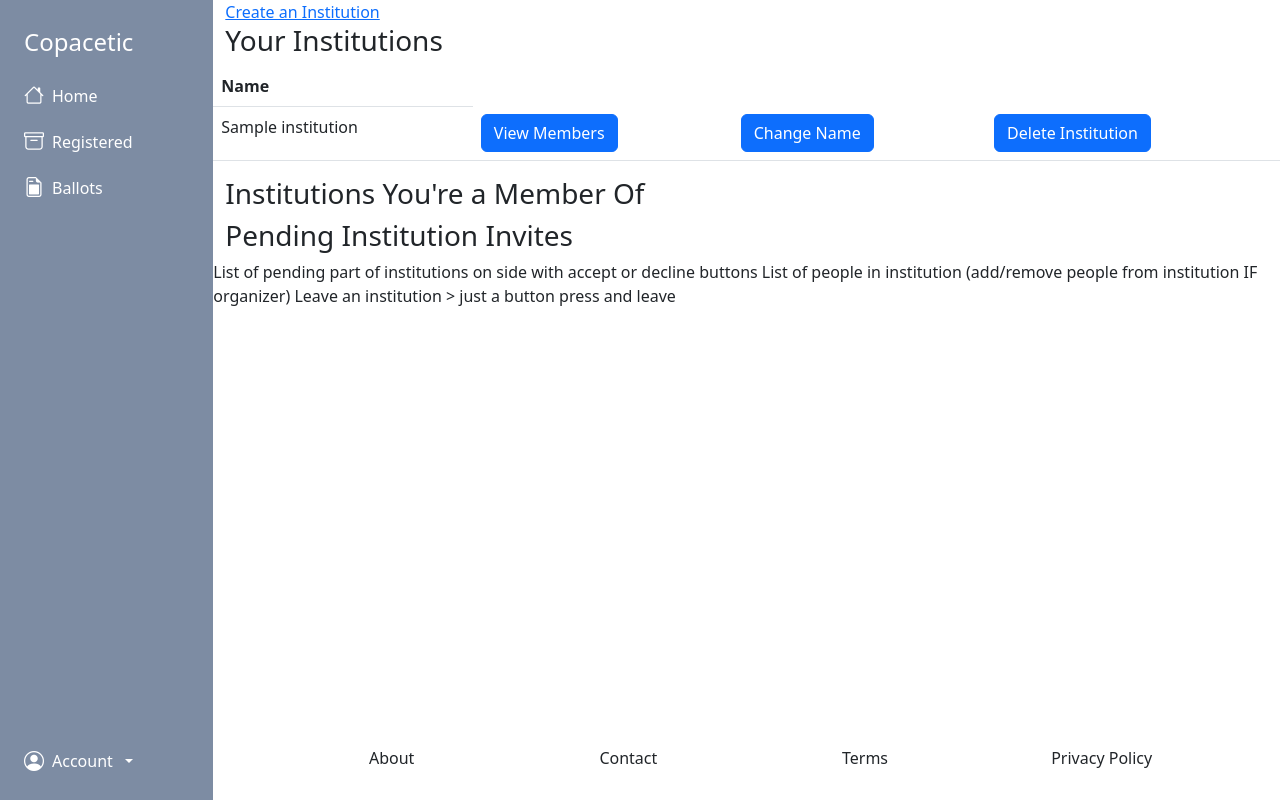
After one commit to AkiraY1/TabCenter, a Django app: page /institution/ in a window 1280 px wide. The commit adds this page. Run offline with Django 3.2, Linux system fonts and the light colour scheme; a user stored in the database is signed in; tables that the repository leaves empty hold one stand-in row (values such as "Sample post"); some libraries are stand-ins or nearby versions.

Commit message:
reset databse + create institution model + halfway done through institutions

```diff
--- a/TabCenterApp/admin.py
+++ b/TabCenterApp/admin.py
@@ -33,17 +33,17 @@ class UserChangeForm(forms.ModelForm):
     password = ReadOnlyPasswordHashField()
     class Meta:
         model = TabCenterUser
-        fields = ('email', 'name', 'password', 'paradigm', 'institution', 'is_active', 'is_admin')
+        fields = ('email', 'name', 'password', 'paradigm', 'is_active', 'is_admin')
 
 class UserAdmin(BaseUserAdmin):
     form = UserChangeForm
     add_form = UserCreationForm
 
-    list_display = ('email', 'name', 'institution', 'paradigm', 'is_admin')
+    list_display = ('email', 'name', 'paradigm', 'is_admin')
     list_filter = ('is_admin',)
     fieldsets = (
         (None, {'fields': ('email', 'password')}),
-        ('Personal info', {'fields': ('name', 'institution', 'paradigm')}),
+        ('Personal info', {'fields': ('name', 'paradigm')}),
         ('Permissions', {'fields': ('is_admin',)}),
     )
     add_fieldsets = (
--- a/TabCenterApp/templates/TabCenterApp/account.html
+++ b/TabCenterApp/templates/TabCenterApp/account.html
@@ -5,7 +5,6 @@
     Email: {{ user.email }} <br>
     Name: {{ user.name }} <br>
     Paradigm: {{ user.paradigm }} <br>
-    Institution: {{ user.institution }} <br>
     <a href="/change-password">Change Password</a>
 
     <h2>Update Profile</h2>
@@ -18,4 +17,6 @@
         <button type="submit">Save</button>
     </form>
 
+    If you wish to delete your account, please contact the admin at akirayoshiyama1@gmail.com
+
 {% endblock content %}
--- a/TabCenterApp/templates/TabCenterApp/base.html
+++ b/TabCenterApp/templates/TabCenterApp/base.html
@@ -6,7 +6,7 @@
         <meta name="viewport" content="width=device-width, initial-scale=1">
         <link href="https://cdn.jsdelivr.net/npm/bootstrap@5.2.0/dist/css/bootstrap.min.css" rel="stylesheet" integrity="sha384-gH2yIJqKdNHPEq0n4Mqa/HGKIhSkIHeL5AyhkYV8i59U5AR6csBvApHHNl/vI1Bx" crossorigin="anonymous">
         <link rel="stylesheet" href="https://cdn.jsdelivr.net/npm/bootstrap-icons@1.9.1/font/bootstrap-icons.css">
-        <title>TabCenter</title>
+        <title>Copacetic</title>
         <style>
           #customfooter:hover {
             color:#79A9D1 !important;
@@ -36,7 +36,7 @@
             <div class="col-12 col-sm-4 col-xl-2 px-sm-2 px-0 bg-dark d-flex sticky-top pt-3" id="customsidebar">
                 <div class="d-flex flex-sm-column flex-row flex-grow-1 align-items-center align-items-sm-start px-3 pt-2 text-white">
                     <a href="/" class="d-flex align-items-center pb-sm-3 mb-md-0 me-md-auto text-white text-decoration-none position-fixed">
-                        <span class="fs-4">T<span class="d-none d-sm-inline">abCenter</span></span>
+                        <span class="fs-4">C<span class="d-none d-sm-inline">opacetic</span></span>
                     </a>
                     <ul class="nav nav-pills flex-sm-column flex-row flex-nowrap flex-shrink-1 flex-sm-grow-0 flex-grow-1 mb-sm-auto mb-0 mt-5 justify-content-center align-items-center align-items-sm-start position-fixed" id="menu">
                         <li class="nav-item">
@@ -72,7 +72,7 @@
                         </a>
                         <ul class="dropdown-menu dropdown-menu-dark text-small shadow" aria-labelledby="dropdownUser1">
                             <li><a class="dropdown-item" href="#">Create tournament...</a></li>
-                            <li><a class="dropdown-item" href="#">Institution</a></li>
+                            <li><a class="dropdown-item" href="{% url 'institution' %}">Institution</a></li>
                             <li><a class="dropdown-item" href="{% url 'account' %}">Settings</a></li>
                             <li>
                                 <hr class="dropdown-divider">
--- a/TabCenterApp/templates/TabCenterApp/home.html
+++ b/TabCenterApp/templates/TabCenterApp/home.html
@@ -17,8 +17,8 @@
                     <option value="cndf">CNDF</option>
                     <option value="bp">BP</option>
                     <option value="world">World Schools</option>
+                    <option value="cross-ex">Cross-Ex</option>
                     <option value="speech">Speech</option>
-                    <option value="mun">MUN</option>
                 </select>
                 <label for="format" class="px-4">Format</label>
             </div>
--- /dev/null
+++ b/TabCenterApp/templates/TabCenterApp/institution.html
@@ -0,0 +1,121 @@
+{% extends "TabCenterApp/base.html" %}
+
+{% block content %}
+
+<a href="{% url 'createInstitution' %}">Create an Institution</a>
+
+<!-- Your Institutions panel-->
+<h3>Your Institutions</h3>
+
+<table class="table">
+    <thead>
+        <tr>
+            <th scope="col">
+                Name
+            </th>
+        </tr>
+    </thead>
+    <tbody>
+        {% for i in institutions %}
+        <tr>
+            <td scope="row">{{ i.name }}</td>
+            <td><button type="button" class="btn btn-primary" data-bs-toggle="modal" data-bs-target="#instMembers{{ i.id }}">View Members</button></td>
+            <td><button type="button" class="btn btn-primary" data-bs-toggle="modal" data-bs-target="#changeInstName{{ i.id }}">Change Name</button></td>
+            <td><button type="button" class="btn btn-primary" data-bs-toggle="modal" data-bs-target="#deleteInst{{ i.id }}">Delete Institution</button></td>
+        </tr>
+        {% endfor %}
+    </tbody>
+</table>
+
+<h3>Institutions You're a Member Of</h3>
+
+<h3>Pending Institution Invites</h3>
+
+
+List of pending part of institutions on side with accept or decline buttons
+
+List of people in institution (add/remove people from institution IF organizer)
+Leave an institution > just a button press and leave
+
+<!-- Modal for viewing members -->
+{% for i in institutions %}
+    <div class="modal fade" id="instMembers{{ i.id }}" tabindex="-1" aria-hidden="true">
+        <div class="modal-dialog modal-dialog-centered modal-dialog-scrollable">
+            <div class="modal-content">
+                <div class="modal-header">
+                <h5 class="modal-title" id="exampleModalLabel">Institution Members</h5>
+                <button type="button" class="btn-close" data-bs-dismiss="modal" aria-label="Close"></button>
+                </div>
+                <div class="modal-body">
+                    {{ i.members }}
+                </div>
+                <div class="modal-footer">
+                    <h6>Add Member to Institution</h6> <br>
+                    <form method="POST">
+                        {% csrf_token %}
+                        <input type="email" name="email_user_add" placeholder="Member's Email">
+                        <button type="submit" class="btn btn-secondary">Add Member</button>
+                        <input type="hidden" name="institution_id_add_member" value="{{ i.id }}">
+                        <p>The user must have an account registered under this email.</p>
+                        <p>Once you click "Add Member," the user will be sent an invite to join your institution. They will not show up in your institution until they accept the invite.</p>
+                    </form>
+                    <button type="button" class="btn btn-secondary" data-bs-dismiss="modal">Close</button>
+                </div>
+            </div>
+        </div>
+    </div>
+{% endfor %}
+
+<!-- Modal for changing institution name -->
+{% for i in institutions %}
+    <div class="modal fade" id="changeInstName{{ i.id }}" tabindex="-1" aria-hidden="true">
+        <div class="modal-dialog modal-dialog-centered">
+            <div class="modal-content">
+                <div class="modal-header">
+                <h5 class="modal-title" id="exampleModalLabel">Change Institution Name</h5>
+                <button type="button" class="btn-close" data-bs-dismiss="modal" aria-label="Close"></button>
+                </div>
+                <div class="modal-body">
+                    <form method="POST" id="nameChangeForm">
+                        {% csrf_token %}
+                        <input type="text" name="inst_name" placeholder="{{ i.name }}"> <br>
+                        <input type="checkbox" name="areyousure1" id="areyousure1" required>
+                        <label for="areyousure1">Are you sure you want to change the name of {{ i.name }}?</label> <br>
+                        <input type="hidden" name="institution_id" value="{{ i.id }}">
+                        <button type="submit">Submit</button>
+                    </form>
+                </div>
+                <div class="modal-footer">
+                    <button type="button" class="btn btn-secondary" data-bs-dismiss="modal">Close</button>
+                </div>
+            </div>
+        </div>
+    </div>
+{% endfor %}
+
+<!-- Modal for deleting institution -->
+{% for i in institutions %}
+    <div class="modal fade" id="deleteInst{{ i.id }}" tabindex="-1" aria-hidden="true">
+        <div class="modal-dialog modal-dialog-centered">
+            <div class="modal-content">
+                <div class="modal-header">
+                <h5 class="modal-title" id="exampleModalLabel">Delete Institution</h5>
+                <button type="button" class="btn-close" data-bs-dismiss="modal" aria-label="Close"></button>
+                </div>
+                <div class="modal-body">
+                    <form method="POST" id="instDeleteForm">
+                        {% csrf_token %}
+                        <label for="areyousure1">Are you sure you want to delete {{ i.name }}?</label> <br>
+                        <input type="hidden" name="institution_id_delete" value="{{ i.id }}">
+                        <button type="submit">Submit</button>
+                    </form>
+                </div>
+                <div class="modal-footer">
+                    <button type="button" class="btn btn-secondary" data-bs-dismiss="modal">Close</button>
+                </div>
+            </div>
+        </div>
+    </div>
+{% endfor %}
+
+{% endblock content %}
--- a/TabCenterApp/templates/TabCenterApp/signup.html
+++ b/TabCenterApp/templates/TabCenterApp/signup.html
@@ -26,6 +26,7 @@
                 <div class="form-group py-3 d-flex justify-content-center">
                     <button type="submit" class="btn btn-primary btn-block">Signup</button>
                 </div>
+                <!-- <p>If you are under 13 years of age, please have a parent create this account for you.</p> -->
             </form>
             {% if error %}
             <div class="alert alert-danger" role="alert">
--- /dev/null
+++ b/TabCenterApp/templates/TabCenterApp/testo.html
@@ -0,0 +1 @@
+{{ x }}
--- a/TabCenterApp/urls.py
+++ b/TabCenterApp/urls.py
@@ -13,5 +13,7 @@ urlpatterns = [
     path('account/', views.account, name='account'),
     path('change-password/', auth_views.PasswordChangeView.as_view(template_name='TabCenterApp/change-password.html', success_url='/account'), name='change_password'),
     path('password-reset/', views.password_reset, name='password_reset'),
-    path('password-reset-submit/', views.password_reset_submit, name='password_reset_submit')
+    path('password-reset-submit/', views.password_reset_submit, name='password_reset_submit'),
+    path('institution/', views.institution, name='institution'),
+    path('create-institution/', views.createInstitution, name='createInstitution'),
 ]
--- a/TabCenterApp/views.py
+++ b/TabCenterApp/views.py
@@ -1,7 +1,7 @@
 from django.shortcuts import render, redirect
 from django.http import HttpResponse, Http404
 from django.template import loader
-from .models import Tournament, password_reset_code
+from .models import Tournament, password_reset_code, Institution
 from django.db.models import Q
 from django.contrib.auth import authenticate, login, logout
 from django.contrib.auth.decorators import login_required
@@ -17,6 +17,8 @@ from datetime import date
 from django.core.exceptions import ValidationError
 from django.core.validators import validate_email
 from django.contrib.auth.password_validation import validate_password
+
+############################################################ Home/Tournament Views
 
 def home(request):
     if request.method == "POST":
@@ -58,6 +60,8 @@ def tournament(request, tournament_id):
     output = {'tourney': info}
     return render(request, 'TabCenterApp/tournament.html', output)
 
+################################################################### Auth
+
 def view_login(request):
     if request.method == 'POST':
         email = request.POST['email']
@@ -72,6 +76,7 @@ def view_login(request):
     context = {"error":False}
     return render(request, 'TabCenterApp/login.html', context)
 
+@login_required(login_url="/login")
 def view_logout(request):
     logout(request)
     return redirect('/')
@@ -160,3 +165,71 @@ def password_reset_submit(request):
             return redirect('view_login')
 
     return render(request, 'TabCenterApp/password-reset-submit.html')
+
+################################################################### Institutions
+
+@login_required(login_url="/login")
+def institution(request):
+    organizeInstitutions = TabCenterUser.objects.get(id=request.user.id).institution_set.all()
+
+    context = {"institutions": organizeInstitutions}
+    if request.method == "POST":
+
+        #Name Change
+        if "inst_name" in request.POST:
+            inst_id = request.POST['institution_id']
+            inst_name = request.POST['inst_name']
+            if inst_name != "":
+                i = Institution.objects.get(id=inst_id)
+                i.name = inst_name
+                try:
+                    i.save()
+                    organizeInstitutions = TabCenterUser.objects.get(id=request.user.id).institution_set.all()
+                    context = {"institutions": organizeInstitutions}
+                except:
+                    return render(request, 'TabCenterApp/institution.html', context)
+
+            return redirect('institution')
+
+        #Delete Institution
+        if "institution_id_delete" in request.POST:
+            inst_id_delete = request.POST['institution_id_delete']
+            i = Institution.objects.get(id=inst_id_delete)
+            i.delete()
+            organizeInstitutions = TabCenterUser.objects.get(id=request.user.id).institution_set.all()
+            context = {"institutions": organizeInstitutions}
+
+        #Add new member
+        if "email_user_add" in request.POST:
+            email_user_add = request.POST['email_user_add']
+            institution_id_add_member = request.POST['institution_id_add_member']
+            try:
+                u = TabCenterUser.objects.get(email=email_user_add)
+            except:
+                return render(request, 'TabCenterApp/institution.html', context)
+            i = Institution.objects.get(id=institution_id_add_member)
+            i.pendingMembers.add(u)
+            i.save()
+            return redirect('home')
+
+    return render(request, 'TabCenterApp/institution.html', context)
+
+@login_required(login_url="/login")
+def createInstitution(request):
+    if request.method == 'POST':
+        institutionName = request.POST['institutionName']
+        if institutionName == "":
+            context = {'errors':"Please enter an institution name."}
+            return render(request, 'TabCenterApp/createInstitution.html', context)
+
+        currentUser = request.user
+        try:
+            i = Institution(name=institutionName, organizer=currentUser)
+            i.save()
+            return redirect('institution')
+        except:
+            context = {'errors':"Institution name already taken."}
+            return render(request, 'TabCenterApp/createInstitution.html', context)
+
+    context = {'errors':None}
+    return render(request, 'TabCenterApp/createInstitution.html', context)
```
Also changed, not shown: TabCenterApp/models.py (+6 -1 lines), TabCenterApp/templates/TabCenterApp/createInstitution.html (added, +15 -0 lines), TabCenterApp/migrations/0001_initial.py.
